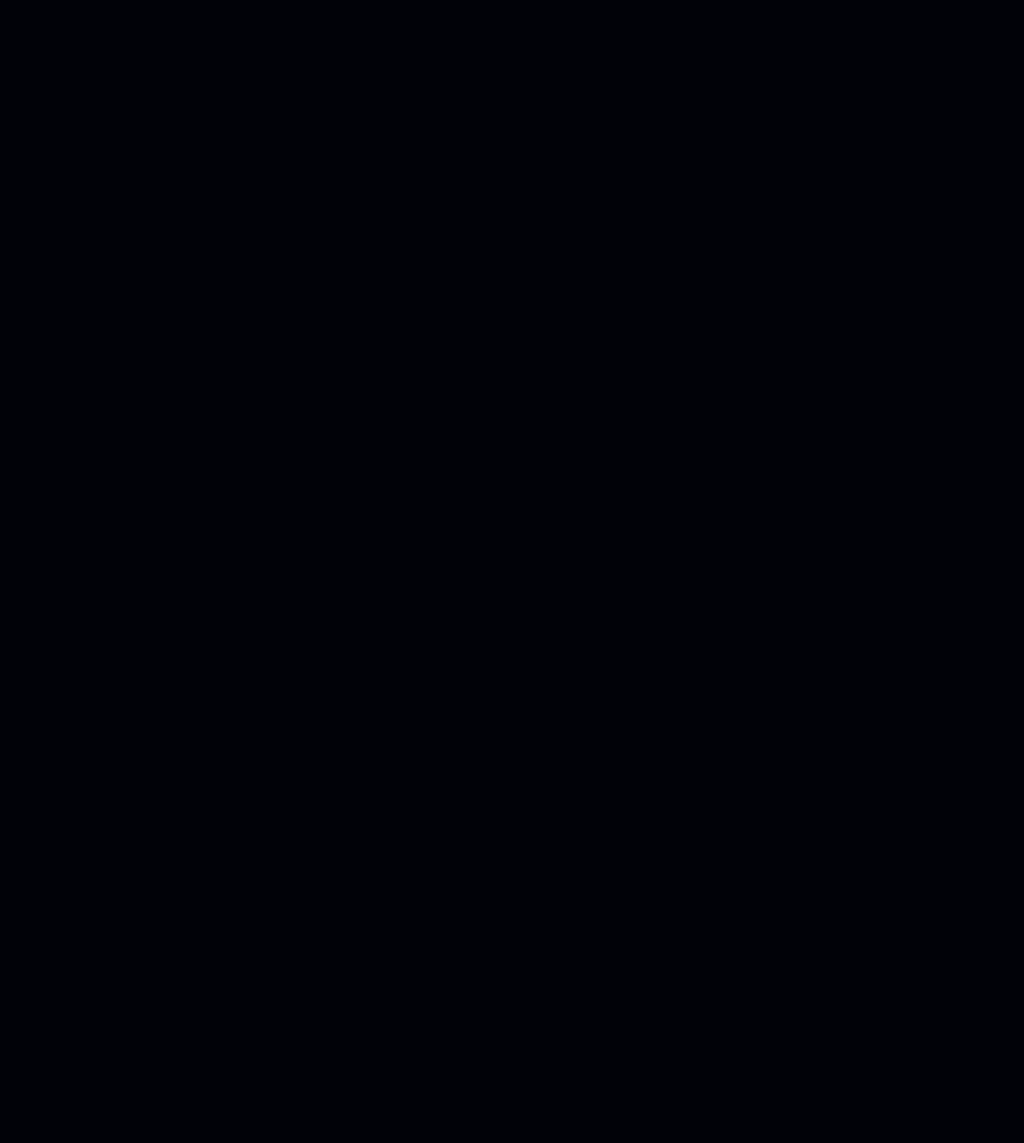
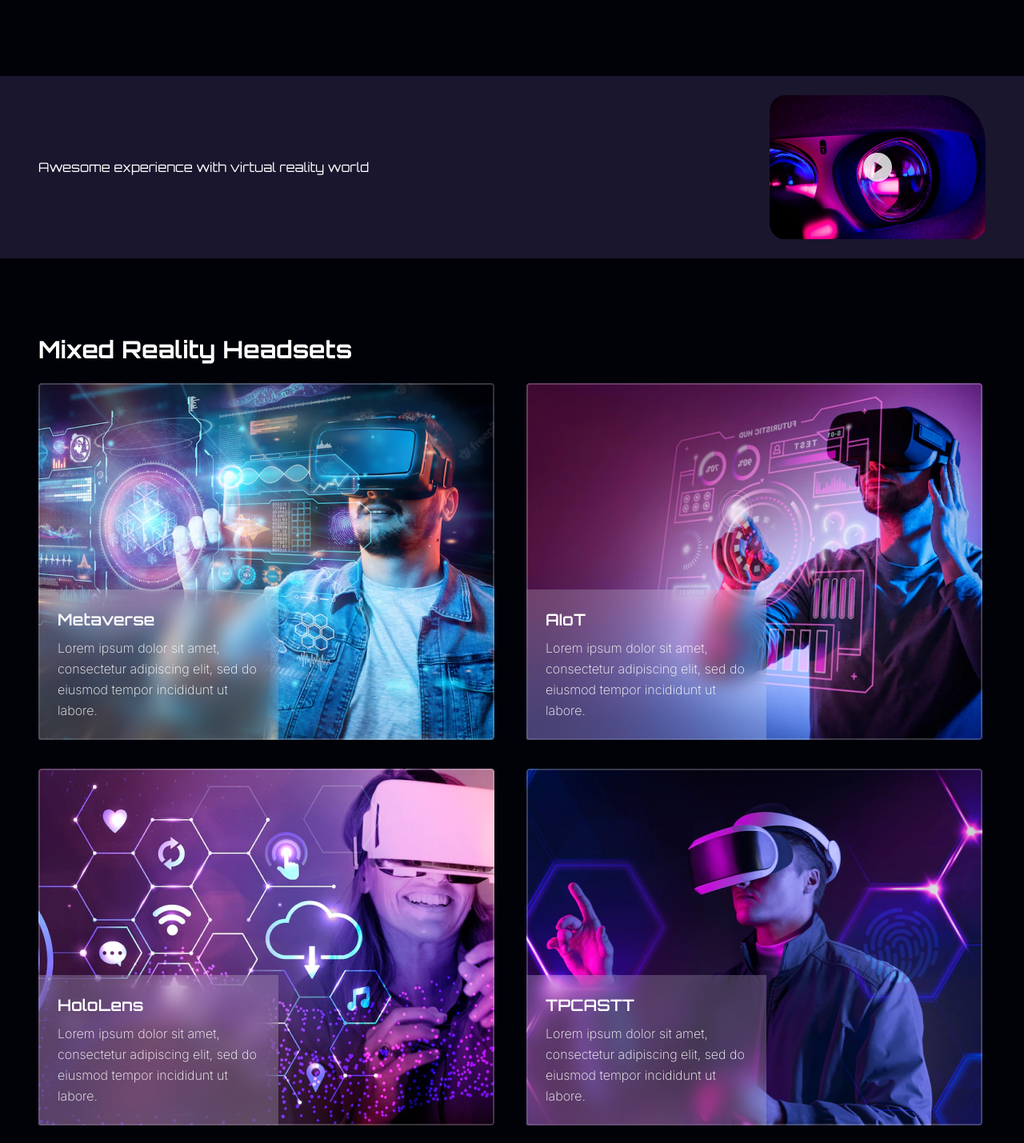
Before and after one commit to Anushka-Gamad/VR, a React (Create React App) app: page / in a window 1280 px wide. Shown: the part 1368-2797 px from the top of the page at 80% size. Before the commit the page ends 1463 px from the top, so only its background shows below. Built offline with nearby package versions, Linux system fonts and the light colour scheme; the HTML template or start-up script is replaced by a standard one.

Commit message:
video and headsets section complete

```diff
--- a/src/App.js
+++ b/src/App.js
@@ -6,11 +6,12 @@
 import Banner from './components/Banner';
 import NavMobile from './components/NavMobile';
 import Experience from './components/Experience';
-
+import Video from './components/Video';
+import Headsets from './components/Headsets';
 
 
 const App = () => {
-  const [navMobile, setNavMobile] = useState(true);
+  const [navMobile, setNavMobile] = useState(false);
 
   return (
     <div className='relative overflow-hidden
@@ -24,6 +25,8 @@
         <NavMobile setNavMobile={setNavMobile}/>
       </div>
       <Experience />
+      <Video />
+      <Headsets />
     </div>
   );
 };
--- a/src/components/Headsets.js
+++ b/src/components/Headsets.js
@@ -1,7 +1,72 @@
 import React from 'react';
 
+//import images
+import Headset1 from '../assets/img/headset-1.png';
+import Headset2 from '../assets/img/headset-2.png';
+import Headset3 from '../assets/img/headset-3.png';
+import Headset4 from '../assets/img/headset-4.png';
+
+
+
 const Headsets = () => {
-  return <div>Headsets</div>;
+  return (
+    <section className='py-12 lg:py-24'>
+      <div className='container mx-auto'>
+        {/*title*/}
+        <h2 className='text-3xl font-bold mb-6'>Mixed Reality Headsets</h2>
+        {/*grid*/}
+        <div className='grid gap-y-4 lg:grid-cols-2 lg:gap-9'>
+          {/*item */}
+          <div className='relative'>
+            <img src={Headset1} alt='' />
+            <div className='absolute bottom-0 bg-white/20
+            backdrop-blur-md max-w-[300px] min-h-[150px]
+            p-6'>
+               <h4 className='font-semibold text-xl mb-2'>Metaverse</h4>
+               <p> Lorem ipsum dolor sit amet, consectetur adipiscing elit, sed do eiusmod tempor incididunt ut labore.
+
+               </p>
+            </div>
+          </div>
+          {/*item */}
+          <div className='relative'>
+            <img src={Headset2} alt='' />
+            <div className='absolute bottom-0 bg-white/20
+            backdrop-blur-md max-w-[300px] min-h-[150px]
+            p-6'>
+               <h4 className='font-semibold text-xl mb-2'>AIoT</h4>
+               <p> Lorem ipsum dolor sit amet, consectetur adipiscing elit, sed do eiusmod tempor incididunt ut labore.
+
+               </p>
+            </div>
+          </div>
+          {/*item */}
+          <div className='relative'>
+            <img src={Headset3} alt='' />
+            <div className='absolute bottom-0 bg-white/20
+            backdrop-blur-md max-w-[300px] min-h-[150px]
+            p-6'>
+               <h4 className='font-semibold text-xl mb-2'>HoloLens</h4>
+               <p> Lorem ipsum dolor sit amet, consectetur adipiscing elit, sed do eiusmod tempor incididunt ut labore.
+
+               </p>
+            </div>
+          </div>
+          {/*item */}
+          <div className='relative'>
+            <img src={Headset4} alt='' />
+            <div className='absolute bottom-0 bg-white/20
+            backdrop-blur-md max-w-[300px] min-h-[150px]
+            p-6'>
+               <h4 className='font-semibold text-xl mb-2'>TPCASTT</h4>
+               <p> Lorem ipsum dolor sit amet, consectetur adipiscing elit, sed do eiusmod tempor incididunt ut labore.
+
+               </p>
+            </div>
+          </div>
+        </div>
+      </div>
+    </section>);
 };
 
 export default Headsets;
--- a/src/components/Video.js
+++ b/src/components/Video.js
@@ -1,7 +1,38 @@
-import React from 'react';
+import React, { useState } from 'react';
+
+//import modal video
+import ModalVideo from 'react-modal-video';
+import '../modalVideo.scss';
+
+//import icons
+import { BsPlayCircleFill } from 'react-icons/bs';
 
 const Video = () => {
-  return <div>Video</div>;
+  const [isOpen, setIsOpen] = useState(false);
+  return (
+    <div className='bg-[#534686]/30 py-6'>
+      <div className='container mx-auto'>
+        <div className='flex flex-col justify-center
+        items-center text-center lg:flex-row lg:justify-between'>
+          <h3>Awesome experience with virtual reality world</h3>
+          {/* modal video */ }
+          <ModalVideo channel='youtube'
+          autoplay isOpen={isOpen}
+          videoId='NOk_M1Ib5F0'
+          onClose={() => setIsOpen(false)}/>
+          {/*video*/}
+          <div className='bg-videoBg bg-no-repea
+          bg-cover w-[270px] h-[180px] flex items-center justify-center'>
+            <div onClick={() => setIsOpen(!isOpen)}
+            className='cursor-pointer'>
+              <BsPlayCircleFill className='text-4xl
+              text-white/80 hover:text-white hover:scale-110 transition'/>
+            </div>
+          </div>
+        </div>
+      </div>
+    </div>
+    );
 };
 
 export default Video;
```
